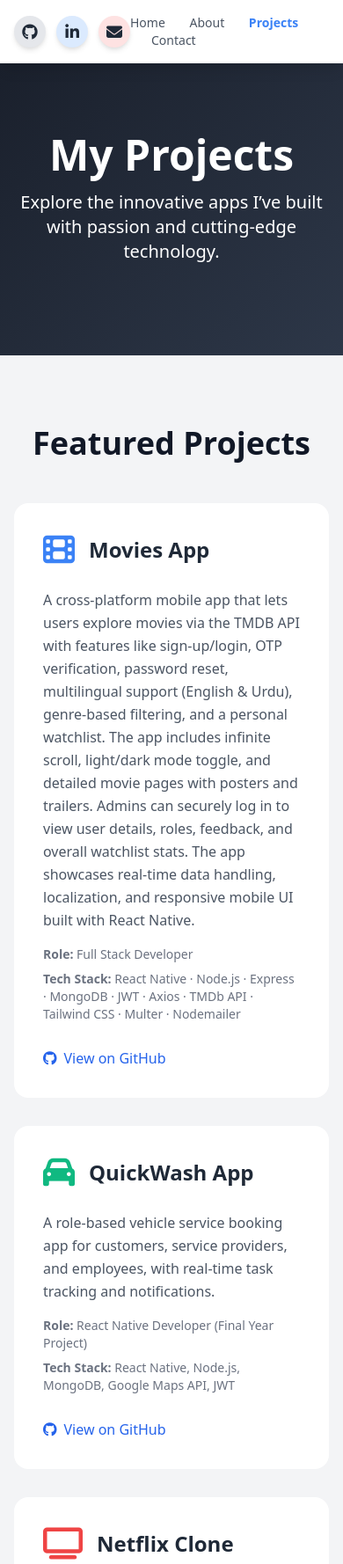
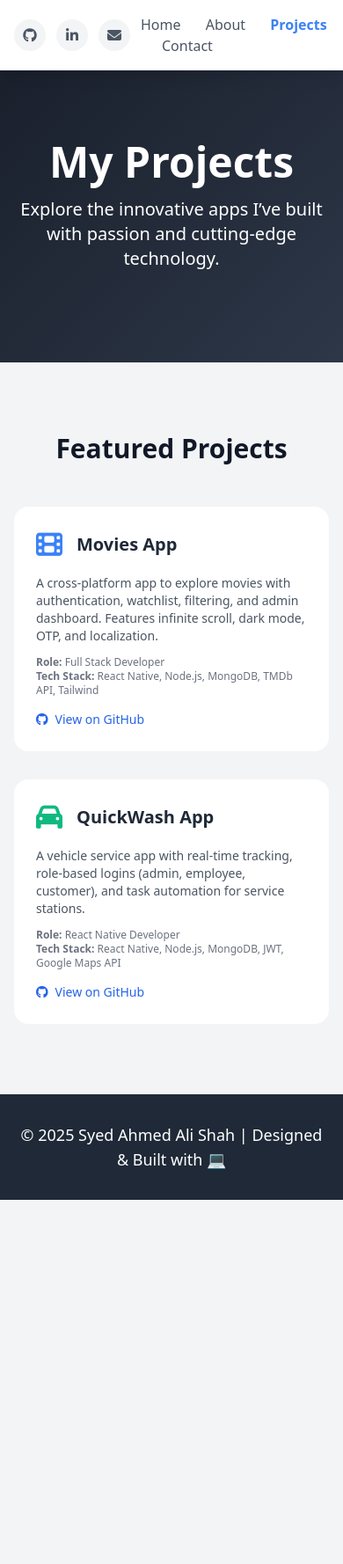
Before and after one commit to Shahjee10/Shahjee10.github.io, a plain HTML site: page projects.html in a window 390 px wide. Shown: the top 1778 px of the page at 88% size. After the commit the page ends 1364 px from the top, so only its background shows below. Drawn offline with nearby package versions, Linux system fonts and the light colour scheme.

Commit message:
Make contact and projects pages responsive

```diff
--- a/projects.html
+++ b/projects.html
@@ -5,13 +5,11 @@
   <meta name="viewport" content="width=device-width, initial-scale=1" />
   <title>Projects | Syed Ahmed Ali Shah</title>
   <link href="https://cdn.jsdelivr.net/npm/tailwindcss@2.2.19/dist/tailwind.min.css" rel="stylesheet" />
-<link
-  rel="stylesheet"
-  href="https://cdnjs.cloudflare.com/ajax/libs/font-awesome/6.4.0/css/all.min.css"
-  integrity="sha512-iecdLmaskl7CVkqkXNQ/ZH/XLlvWZOJyj7Yy7tcenmpD1ypASozpmT/E0iPtmFIB46ZmdtAc9eNBvH0H/ZpiBw=="
-  crossorigin="anonymous"
-  referrerpolicy="no-referrer"
-/>
+  <link
+    rel="stylesheet"
+    href="https://cdnjs.cloudflare.com/ajax/libs/font-awesome/6.4.0/css/all.min.css"
+    crossorigin="anonymous"
+  />
   <style>
     .hero-bg {
       background: linear-gradient(135deg, #1a202c 0%, #2d3748 100%);
@@ -31,8 +29,14 @@
       animation: fadeIn 1s ease-in-out;
     }
     @keyframes fadeIn {
-      0% { opacity: 0; transform: translateY(30px); }
-      100% { opacity: 1; transform: translateY(0); }
+      0% {
+        opacity: 0;
+        transform: translateY(30px);
+      }
+      100% {
+        opacity: 1;
+        transform: translateY(0);
+      }
     }
     .icon-container {
       transition: transform 0.3s ease, color 0.3s ease;
@@ -43,14 +47,25 @@
     .github-btn:hover i {
       transform: translateX(5px);
     }
+    .nav-social-icon {
+      display: inline-flex;
+      align-items: center;
+      justify-content: center;
+      width: 36px;
+      height: 36px;
+      margin-right: 0.75rem; /* spacing */
+      border-radius: 9999px;
+      background-color: #f3f4f6; /* Tailwind gray-100 */
+      color: #4b5563; /* Tailwind gray-700 */
+      transition: transform 0.3s ease, background-color 0.3s ease, color 0.3s ease;
+    }
+    .nav-social-icon:hover {
+      transform: scale(1.3) rotate(5deg);
+      background-color: #3b82f6; /* Tailwind blue-500 */
+      color: white;
+    }
     html {
       scroll-behavior: smooth;
-    }
-    .social-icon {
-      transition: transform 0.3s ease, background-color 0.3s ease, color 0.3s ease;
-    }
-    .social-icon:hover {
-      transform: scale(1.2) rotate(5deg);
     }
   </style>
 </head>
@@ -58,21 +73,21 @@
   <!-- Navigation -->
   <nav class="bg-white shadow-lg sticky top-0 z-50">
     <div class="container mx-auto px-4 py-4 flex justify-between items-center">
-      <!-- Social icons replacing name -->
-      <div class="flex space-x-3 sm:space-x-4">
-        <a href="https://github.com/Shahjee10" target="_blank" aria-label="GitHub" class="social-icon w-9 h-9 sm:w-10 sm:h-10 flex items-center justify-center rounded-full bg-gray-200 hover:bg-gray-800 hover:text-white text-lg sm:text-xl transition shadow-md">
+      <!-- Left: social icons -->
+      <div class="flex items-center">
+        <a href="https://github.com/Shahjee10" target="_blank" class="nav-social-icon" aria-label="GitHub">
           <i class="fab fa-github"></i>
         </a>
-        <a href="https://www.linkedin.com/in/ahmed-shah-b4a458284" target="_blank" aria-label="LinkedIn" class="social-icon w-9 h-9 sm:w-10 sm:h-10 flex items-center justify-center rounded-full bg-blue-100 hover:bg-blue-700 hover:text-white text-lg sm:text-xl transition shadow-md">
+        <a href="https://www.linkedin.com/in/ahmed-shah-b4a458284" target="_blank" class="nav-social-icon" aria-label="LinkedIn">
           <i class="fab fa-linkedin-in"></i>
         </a>
-        <a href="mailto:ahmedalilm10@gmail.com" aria-label="Email" class="social-icon w-9 h-9 sm:w-10 sm:h-10 flex items-center justify-center rounded-full bg-red-100 hover:bg-red-600 hover:text-white text-lg sm:text-xl transition shadow-md">
+        <a href="mailto:ahmedalilm10@gmail.com" class="nav-social-icon" aria-label="Email">
           <i class="fas fa-envelope"></i>
         </a>
       </div>
 
-      <!-- Nav links -->
-      <div class="space-x-6 text-sm sm:text-base">
+      <!-- Right: nav links -->
+      <div class="space-x-6">
         <a href="index.html" class="text-gray-600 hover:text-blue-500 transition duration-300">Home</a>
         <a href="about.html" class="text-gray-600 hover:text-blue-500 transition duration-300">About</a>
         <a href="projects.html" class="text-blue-500 font-semibold">Projects</a>
@@ -82,8 +97,8 @@
   </nav>
 
   <!-- Hero Section -->
-  <header class="hero-bg text-white text-center py-20 px-4">
-    <div class="container mx-auto max-w-4xl fade-in">
+  <header class="hero-bg text-white text-center py-20">
+    <div class="container mx-auto px-4 fade-in">
       <h1 class="text-5xl font-extrabold mb-4">My Projects</h1>
       <p class="text-xl mb-6 max-w-2xl mx-auto">Explore the innovative apps I’ve built with passion and cutting-edge technology.</p>
     </div>
@@ -91,44 +106,35 @@
 
   <!-- Projects Section -->
   <section class="container mx-auto px-4 py-20">
-    <h2 class="text-4xl font-bold mb-12 text-center text-gray-900 fade-in">Featured Projects</h2>
-    <div class="grid grid-cols-1 md:grid-cols-2 lg:grid-cols-2 gap-8">
-      <div class="project-card rounded-2xl p-8 fade-in">
-        <div class="flex items-center space-x-4 mb-6">
-          <div class="icon-container text-4xl text-blue-500"><i class="fas fa-film"></i></div>
-          <h3 class="text-2xl font-semibold text-gray-800">Movies App</h3>
+    <h2 class="text-3xl sm:text-4xl font-bold mb-12 text-center text-gray-900 fade-in">Featured Projects</h2>
+    <div class="grid grid-cols-1 sm:grid-cols-1 md:grid-cols-2 gap-8">
+      <div class="project-card rounded-2xl p-6 md:p-8 fade-in">
+        <div class="flex items-center space-x-4 mb-4">
+          <div class="icon-container text-3xl sm:text-4xl text-blue-500"><i class="fas fa-film"></i></div>
+          <h3 class="text-xl sm:text-2xl font-semibold text-gray-800">Movies App</h3>
         </div>
-        <p class="text-gray-600 mb-4 leading-relaxed">A cross-platform mobile app that lets users explore movies via the TMDB API with features like sign-up/login, OTP verification, password reset, multilingual support (English & Urdu), genre-based filtering, and a personal watchlist. The app includes infinite scroll, light/dark mode toggle, and detailed movie pages with posters and trailers. Admins can securely log in to view user details, roles, feedback, and overall watchlist stats. The app showcases real-time data handling, localization, and responsive mobile UI built with React Native.</p>
-        <p class="text-sm text-gray-500 mb-2"><strong>Role:</strong> Full Stack Developer</p>
-        <p class="text-sm text-gray-500 mb-4"><strong>Tech Stack:</strong> React Native · Node.js · Express · MongoDB · JWT · Axios · TMDb API · Tailwind CSS · Multer · Nodemailer</p>
-        <a href="https://github.com/Shahjee10" target="_blank" class="github-btn inline-flex items-center mt-3 text-blue-600 hover:text-blue-800 font-medium transition duration-300">
-          <i class="fab fa-github mr-2 transition"></i> View on GitHub
+        <p class="text-sm sm:text-base text-gray-600 mb-3">
+          A cross-platform app to explore movies with authentication, watchlist, filtering, and admin dashboard. Features infinite scroll, dark mode, OTP, and localization.
+        </p>
+        <p class="text-xs sm:text-sm text-gray-500"><strong>Role:</strong> Full Stack Developer</p>
+        <p class="text-xs sm:text-sm text-gray-500 mb-3"><strong>Tech Stack:</strong> React Native, Node.js, MongoDB, TMDb API, Tailwind</p>
+        <a href="https://github.com/Shahjee10" target="_blank" class="github-btn inline-flex items-center text-blue-600 hover:text-blue-800 text-sm sm:text-base font-medium transition duration-300">
+          <i class="fab fa-github mr-2"></i> View on GitHub
         </a>
       </div>
 
-      <div class="project-card rounded-2xl p-8 fade-in">
-        <div class="flex items-center space-x-4 mb-6">
-          <div class="icon-container text-4xl text-green-500"><i class="fas fa-car"></i></div>
-          <h3 class="text-2xl font-semibold text-gray-800">QuickWash App</h3>
+      <div class="project-card rounded-2xl p-6 md:p-8 fade-in">
+        <div class="flex items-center space-x-4 mb-4">
+          <div class="icon-container text-3xl sm:text-4xl text-green-500"><i class="fas fa-car"></i></div>
+          <h3 class="text-xl sm:text-2xl font-semibold text-gray-800">QuickWash App</h3>
         </div>
-        <p class="text-gray-600 mb-4 leading-relaxed">A role-based vehicle service booking app for customers, service providers, and employees, with real-time task tracking and notifications.</p>
-        <p class="text-sm text-gray-500 mb-2"><strong>Role:</strong> React Native Developer (Final Year Project)</p>
-        <p class="text-sm text-gray-500 mb-4"><strong>Tech Stack:</strong> React Native, Node.js, MongoDB, Google Maps API, JWT</p>
-        <a href="https://github.com/Shahjee10" target="_blank" class="github-btn inline-flex items-center mt-3 text-blue-600 hover:text-blue-800 font-medium transition duration-300">
-          <i class="fab fa-github mr-2 transition"></i> View on GitHub
-        </a>
-      </div>
-
-      <div class="project-card rounded-2xl p-8 fade-in">
-        <div class="flex items-center space-x-4 mb-6">
-          <div class="icon-container text-4xl text-red-500"><i class="fas fa-tv"></i></div>
-          <h3 class="text-2xl font-semibold text-gray-800">Netflix Clone</h3>
-        </div>
-        <p class="text-gray-600 mb-4 leading-relaxed">A fully responsive front-end Netflix UI clone built using modern web technologies. This project mimics the popular streaming platform’s layout including featured banners, rows of movie posters, and hover effects. It serves as a showcase of responsive design and UI/UX skills.</p>
-        <p class="text-sm text-gray-500 mb-2"><strong>Role:</strong> Frontend Developer</p>
-        <p class="text-sm text-gray-500 mb-4"><strong>Tech Stack:</strong> HTML · CSS · JavaScript · Tailwind CSS</p>
-        <a href="https://github.com/Shahjee10" target="_blank" class="github-btn inline-flex items-center mt-3 text-blue-600 hover:text-blue-800 font-medium transition duration-300">
-          <i class="fab fa-github mr-2 transition"></i> View on GitHub
+        <p class="text-sm sm:text-base text-gray-600 mb-3">
+          A vehicle service app with real-time tracking, role-based logins (admin, employee, customer), and task automation for service stations.
+        </p>
+        <p class="text-xs sm:text-sm text-gray-500"><strong>Role:</strong> React Native Developer</p>
+        <p class="text-xs sm:text-sm text-gray-500 mb-3"><strong>Tech Stack:</strong> React Native, Node.js, MongoDB, JWT, Google Maps API</p>
+        <a href="https://github.com/Shahjee10" target="_blank" class="github-btn inline-flex items-center text-blue-600 hover:text-blue-800 text-sm sm:text-base font-medium transition duration-300">
+          <i class="fab fa-github mr-2"></i> View on GitHub
         </a>
       </div>
     </div>
```
Also changed, not shown: contact.html (+77 -35 lines).
